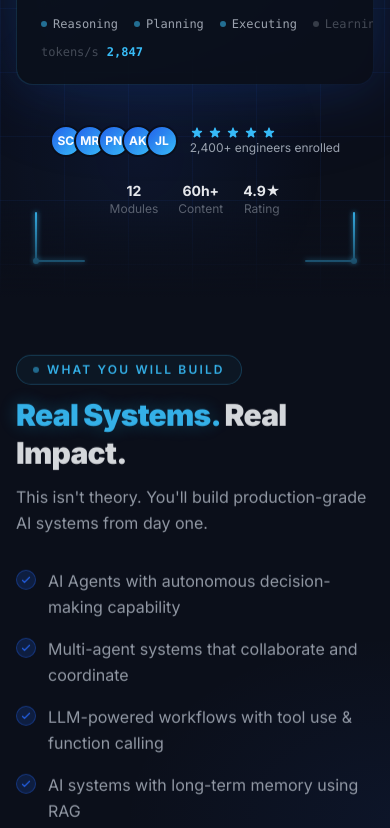
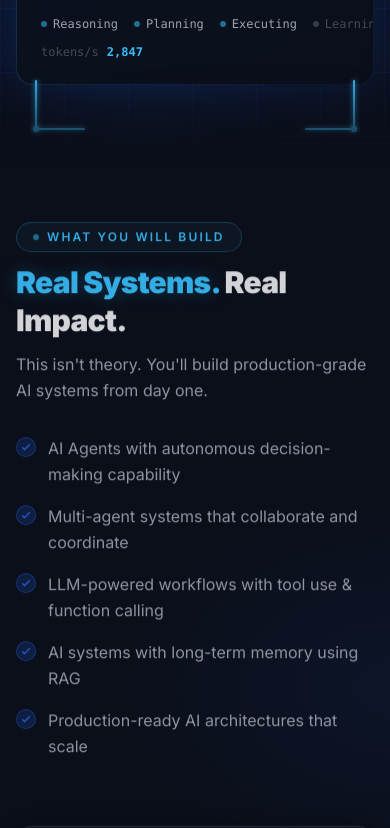
Before and after one commit to LWindia/Ai-agent-Claude, a React (Vite) app: page / in a window 390 px wide. Shown: the part 1400-2228 px from the top of the page. Built offline with nearby package versions, Linux system fonts and the light colour scheme.

Commit message:
fix: hide hero social proof row on mobile

```diff
--- a/src/components/sections/HeroSection.tsx
+++ b/src/components/sections/HeroSection.tsx
@@ -254,8 +254,8 @@ export default function HeroSection() {
           </div>
         </div>
 
-        {/* Social proof */}
-        <div className="flex flex-col sm:flex-row items-center justify-center gap-6 mt-10">
+        {/* Social proof — hidden on mobile */}
+        <div className="hidden sm:flex flex-col sm:flex-row items-center justify-center gap-6 mt-10">
           <div className="flex items-center gap-3">
             <div className="flex -space-x-2">
               {['SC','MR','PN','AK','JL'].map(i => (
```
